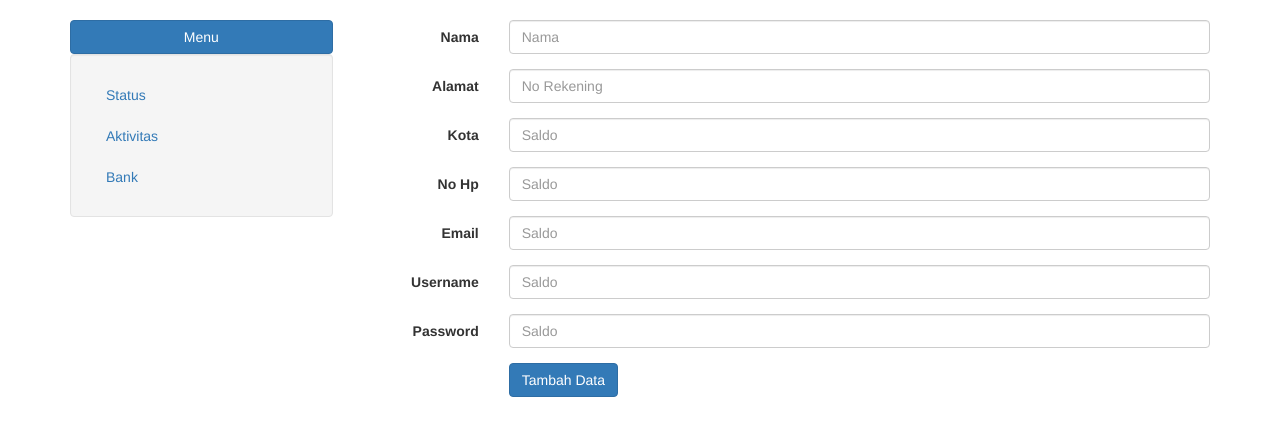
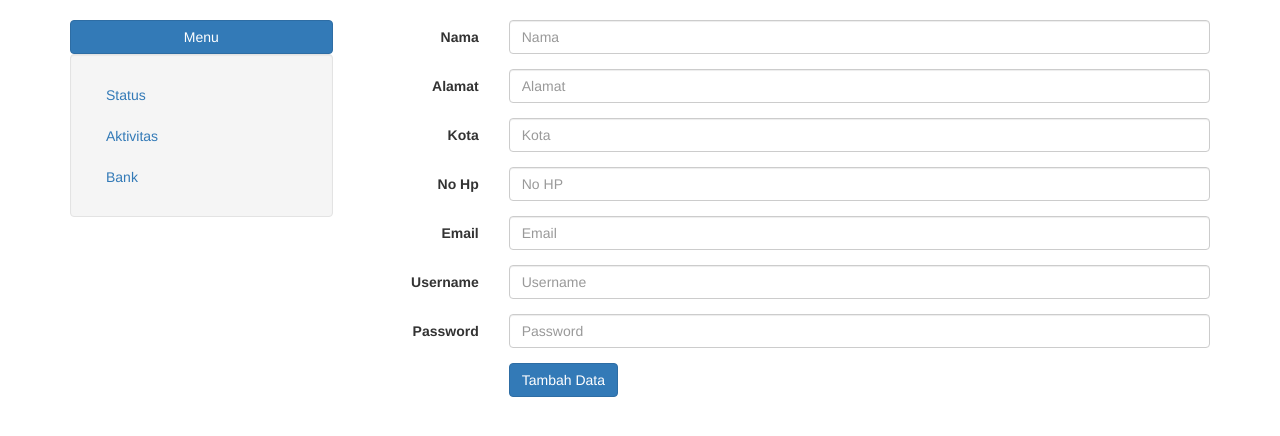
Before and after one commit to MuhamadDirga/group5-atina-dirga-imron, a CodeIgniter app: page /database/index.php/status/datamuzaqi/tambah in a window 1280 px wide. Shown: the part 52-488 px from the top of the page. Run offline with CodeIgniter, Linux system fonts and the light colour scheme; some libraries are stand-ins or nearby versions.

Commit message:
FrontEndCI2

```diff
--- a/application/views/status/tambah.php
+++ b/application/views/status/tambah.php
@@ -12,37 +12,37 @@
 		<div class="form-group">
 			<label for="norek" class="col-sm-2 control-label">Alamat</label>
 			<div class="col-sm-10">
-				<input type="text" name="alamat" class="form-control" id="norek" placeholder="No Rekening">
+				<input type="text" name="alamat" class="form-control" id="norek" placeholder="Alamat">
 			</div>
 		</div>
 		<div class="form-group">
 			<label for="saldo" class="col-sm-2 control-label">Kota</label>
 			<div class="col-sm-10">
-				<input type="text" name="kota" class="form-control" id="saldo" placeholder="Saldo">
+				<input type="text" name="kota" class="form-control" id="saldo" placeholder="Kota">
 			</div>
 		</div>
 		<div class="form-group">
 			<label for="saldo" class="col-sm-2 control-label">No Hp</label>
 			<div class="col-sm-10">
-				<input type="text" name="nohp" class="form-control" id="saldo" placeholder="Saldo">
+				<input type="text" name="nohp" class="form-control" id="saldo" placeholder="No HP">
 			</div>
 		</div>
 		<div class="form-group">
 			<label for="saldo" class="col-sm-2 control-label">Email</label>
 			<div class="col-sm-10">
-				<input type="text" name="email" class="form-control" id="saldo" placeholder="Saldo">
+				<input type="text" name="email" class="form-control" id="saldo" placeholder="Email">
 			</div>
 		</div>
 		<div class="form-group">
 			<label for="saldo" class="col-sm-2 control-label">Username</label>
 			<div class="col-sm-10">
-				<input type="text" name="username" class="form-control" id="saldo" placeholder="Saldo">
+				<input type="text" name="username" class="form-control" id="saldo" placeholder="Username">
 			</div>
 		</div>
 		<div class="form-group">
 			<label for="saldo" class="col-sm-2 control-label">Password</label>
 			<div class="col-sm-10">
-				<input type="text" name="password" class="form-control" id="saldo" placeholder="Saldo">
+				<input type="text" name="password" class="form-control" id="saldo" placeholder="Password">
 			</div>
 		</div>
 		<div class="form-group">
```
